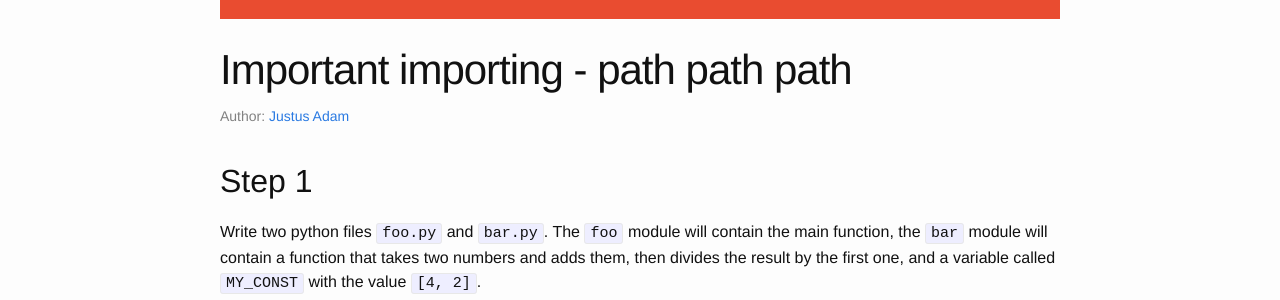
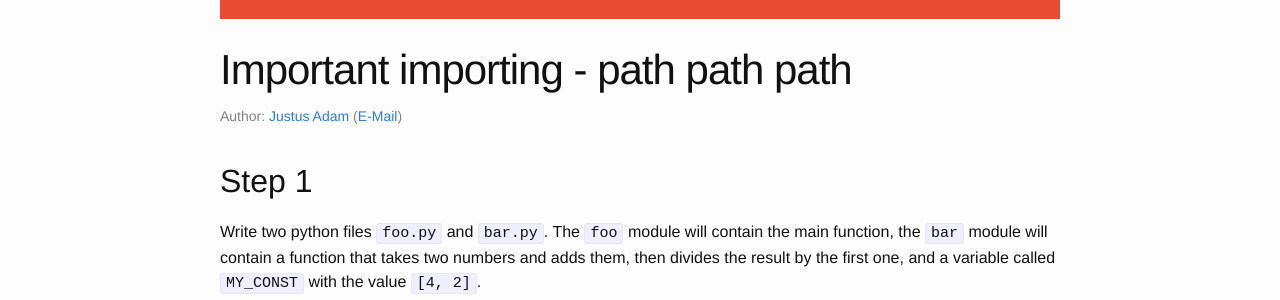
Before and after one commit to fsr/python-lessons, a Jekyll site: the page built from _exercises/importing.md, in a window 1280 px wide. Shown: the part 161-461 px from the top of the page. Built offline with Jekyll 4.4.1, drawn with Linux system fonts in a browser that asks for light colours.

Commit message:
made authors even more awesome

```diff
--- a/_data/authors.yml
+++ b/_data/authors.yml
@@ -1,3 +1,4 @@
 justus:
   fullname: Justus Adam
   email: development@justusadam.com
+  homepage: http://justus.science
--- a/_layouts/exercise.html
+++ b/_layouts/exercise.html
@@ -8,16 +8,17 @@
     <p class="post-meta">
       {% if page.author %}Author:
         {% if site.data.authors contains page.author %}
-          {% if site.data.authors[page.author].email %}<a href="mailto:{{ site.data.authors[page.author].email }}">
-            {% if site.data.authors[page.author].fullname %}{{ site.data.authors[page.author].fullname }}
-            {% else %}{{ page.author }}
-            {% endif %}</a>
-          {% endif %}
-        {% else %}
+          {% if site.data.authors[page.author].homepage %}<a href="{{ site.data.authors[page.author].homepage %}}">{% endif %}
           {% if site.data.authors[page.author].fullname %}{{ site.data.authors[page.author].fullname }}
           {% else %}{{ page.author }}
           {% endif %}
+          {% if site.data.authors[page.author].homepage %}</a>{% endif %}
+          {% if site.data.authors[page.author].email %}(<a href="mailto:{{ site.data.authors[page.author].email }}">E-Mail</a>)
+          {% endif %}
+        {% else %}
+          {{ page.author }}
         {% endif %}
+
       {% endif %}
       {% if page.meta %}
         {% if page.author %} •
```
